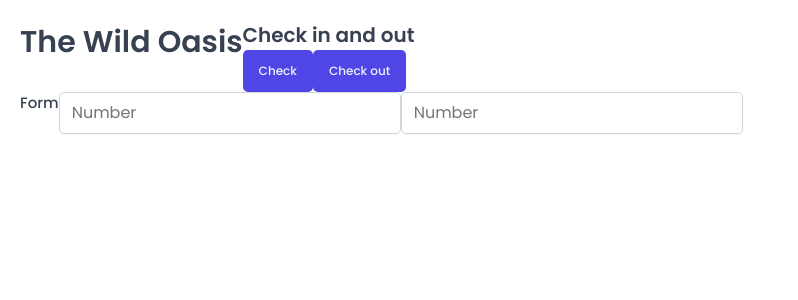
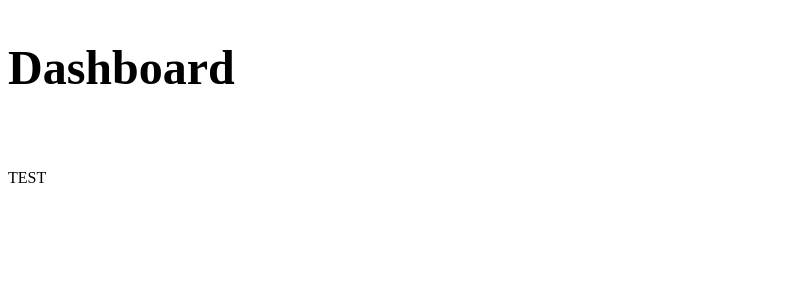
Before and after one commit to BrayanLanda/wild-oasis, a React (Vite) app: page /dashboard in a window 1280 px wide. Shown: the top 300 px of the page, without its empty margins (0-798 px from the left). Built offline with nearby package versions, Linux system fonts and the light colour scheme; the HTML template or start-up script is replaced by a standard one; a web font is replaced by a local one.

Commit message:
add react router, configuration app

```diff
--- a/package.json
+++ b/package.json
@@ -12,6 +12,7 @@
   "dependencies": {
     "react": "^18.2.0",
     "react-dom": "^18.2.0",
+    "react-router-dom": "^6.28.0",
     "styled-components": "^6.1.13"
   },
   "devDependencies": {
--- a/src/App.tsx
+++ b/src/App.tsx
@@ -1,36 +1,19 @@
-import styled from "styled-components";
-import GlobalStyles from "./styles/GlobalStyles";
-import Button from "./ui/Button";
-import Heading from "./ui/Heading";
-import Input from "./ui/Input";
-import Row from "./ui/Row";
+import { BrowserRouter, Navigate, Route, Routes } from "react-router-dom"
+import Dashboard from "./pages/Dashboard"
 
-const StyledApp = styled.main`
-  padding: 20px;
-`;
+function App() {
+  return (
+    <BrowserRouter>
+      <Routes>
+        <Route index element={<Navigate replace to="dashboard" />} />
+        <Route path="dashboard" element={<Dashboard />} />
+        <Route path="dashboard" element={<Dashboard />} />
+        <Route path="dashboard" element={<Dashboard />} />
+        <Route path="dashboard" element={<Dashboard />} />
+        <Route path="dashboard" element={<Dashboard />} />
+      </Routes>
+    </BrowserRouter>
+  )
+}
 
-export default function App() {
-  return (
-    <>
-      <GlobalStyles />
-      <StyledApp>
-        <Row as="horizontal">
-          <Heading as="h1">The Wild Oasis</Heading>
-          <div>
-            <Heading as="h2">Check in and out</Heading>
-            <Button onClick={() => alert("Hello")}>Check</Button>
-            <Button onClick={() => alert("Check out")}>Check out</Button>
-          </div>
-        </Row>
-
-        <Row as="vertical">
-          <Heading as="h3">Form</Heading>
-          <form>
-            <Input type="number" placeholder="Number" />
-            <Input type="number" placeholder="Number" />
-          </form>
-        </Row>
-      </StyledApp>
-    </>
-  );
-}
+export default App
--- a/src/ui/Button.tsx
+++ b/src/ui/Button.tsx
@@ -1,67 +1,68 @@
-import styled, {  } from "styled-components";
+import styled, { css } from 'styled-components';
 
-// const sizes = {
-//   small: css`
-//     font-size: 1.2rem;
-//     padding: 0.4rem 0.8rem;
-//     text-transform: uppercase;
-//     font-weight: 600;
-//     text-align: center;
-//   `,
-//   medium: css`
-//     font-size: 1.4rem;
-//     padding: 1.2rem 1.6rem;
-//     font-weight: 500;
-//   `,
-//   large: css`
-//     font-size: 1.6rem;
-//     padding: 1.2rem 2.4rem;
-//     font-weight: 500;
-//   `,
-// };
+const sizes = {
+  small: css`
+    font-size: 1.2rem;
+    padding: 0.4rem 0.8rem;
+    text-transform: uppercase;
+    font-weight: 600;
+    text-align: center;
+  `,
+  medium: css`
+    font-size: 1.4rem;
+    padding: 1.2rem 1.6rem;
+    font-weight: 500;
+  `,
+  large: css`
+    font-size: 1.6rem;
+    padding: 1.2rem 2.4rem;
+    font-weight: 500;
+  `,
+};
 
-// const variations = {
-//   primary: css`
-//     color: var(--color-brand-50);
-//     background-color: var(--color-brand-600);
+const variations = {
+  primary: css`
+    color: var(--color-brand-50);
+    background-color: var(--color-brand-600);
 
-//     &:hover {
-//       background-color: var(--color-brand-700);
-//     }
-//   `,
-//   secondary: css`
-//     color: var(--color-grey-600);
-//     background: var(--color-grey-0);
-//     border: 1px solid var(--color-grey-200);
+    &:hover {
+      background-color: var(--color-brand-700);
+    }
+  `,
+  secondary: css`
+    color: var(--color-grey-600);
+    background: var(--color-grey-0);
+    border: 1px solid var(--color-grey-200);
 
-//     &:hover {
-//       background-color: var(--color-grey-50);
-//     }
-//   `,
-//   danger: css`
-//     color: var(--color-red-100);
-//     background-color: var(--color-red-700);
+    &:hover {
+      background-color: var(--color-grey-50);
+    }
+  `,
+  danger: css`
+    color: var(--color-red-100);
+    background-color: var(--color-red-700);
 
-//     &:hover {
-//       background-color: var(--color-red-800);
-//     }
-//   `,
-// };
+    &:hover {
+      background-color: var(--color-red-800);
+    }
+  `,
+};
 
-const Button = styled.button`
-  font-size: 1.2rem;
-  padding: 1.2rem 1.6rem;
-  font-weight: 500;
+type Size = 'small' | 'medium' | 'large';
+type Variation = 'primary' | 'secondary' | 'danger';
+
+interface ButtonProps {
+  size: Size;
+  variation: Variation;
+}
+
+const Button = styled.button<ButtonProps>`
   border: none;
   border-radius: var(--border-radius-sm);
-  background-color: var(--color-brand-600);
-  color: var(--color-brand-50);
   box-shadow: var(--shodow-sm);
-  cursor: pointer;
 
-  &:hover{
-    background-color: var(--color-brand-700);
-  }
+  ${(props) => sizes[props.size]}
+  ${(props) => variations[props.variation]}
 `;
 
 export default Button;
--- a/src/ui/Row.tsx
+++ b/src/ui/Row.tsx
@@ -18,4 +18,8 @@ const Row = styled.div`
     `}
 `;
 
+Row.defaultProps = {
+  typeof: "vertical"
+}
+
 export default Row;
--- a/src/ui/Select.tsx
+++ b/src/ui/Select.tsx
@@ -5,7 +5,7 @@ const StyledSelect = styled.select`
   padding: 0.8rem 1.2rem;
   border: 1px solid
     ${(props) =>
-      props.type === "white"
+      props.typeof === "white"
         ? "var(--color-grey-100)"
         : "var(--color-grey-300)"};
   border-radius: var(--border-radius-sm);
@@ -13,3 +13,5 @@ const StyledSelect = styled.select`
   font-weight: 500;
   box-shadow: var(--shadow-sm);
 `;
+
+export default StyledSelect;
```
Also changed, not shown: 1 other file (tests, documents, lock files or other folders).
